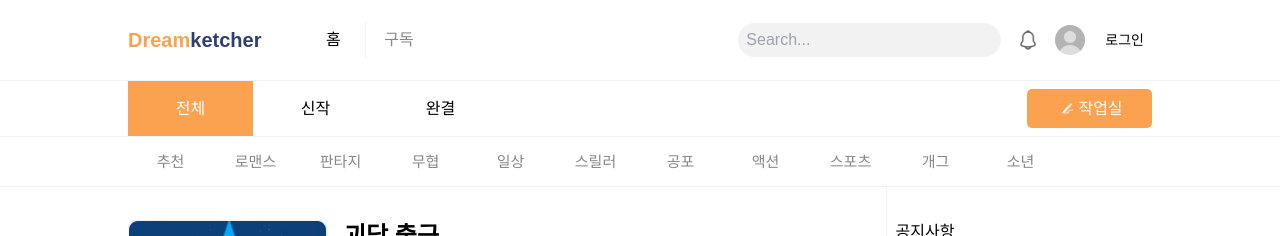
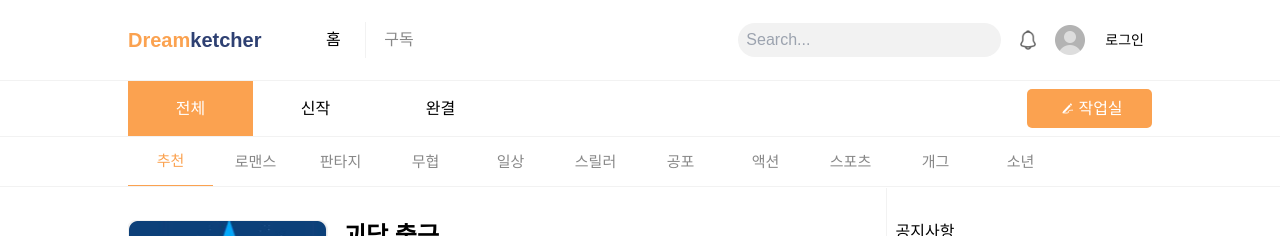
Before and after one commit to Pretzel-11-12/dreamketcher-fe, a Next.js app: page /webtoon/list in a window 1280 px wide. Shown: the top 236 px of the page. Built offline with nearby package versions, Linux system fonts and the light colour scheme.

Commit message:
fix: set default currentGenre value to RECOMMENDED

```diff
--- a/src/app/(default)/main/_component/GenreSelector.tsx
+++ b/src/app/(default)/main/_component/GenreSelector.tsx
@@ -19,7 +19,7 @@ const genres: { name: string; param: string }[] = [
 const GenreSelector: React.FC = () => {
   const searchParams = useSearchParams();
   const router = useRouter();
-  const currentGenre = searchParams.get('genre') || 'recommend';
+  const currentGenre = searchParams.get('genre') || 'RECOMMENDED';
 
   const handleGenreClick = (genre: string) => {
     // URL의 'genre' 쿼리 파라미터를 업데이트
```
